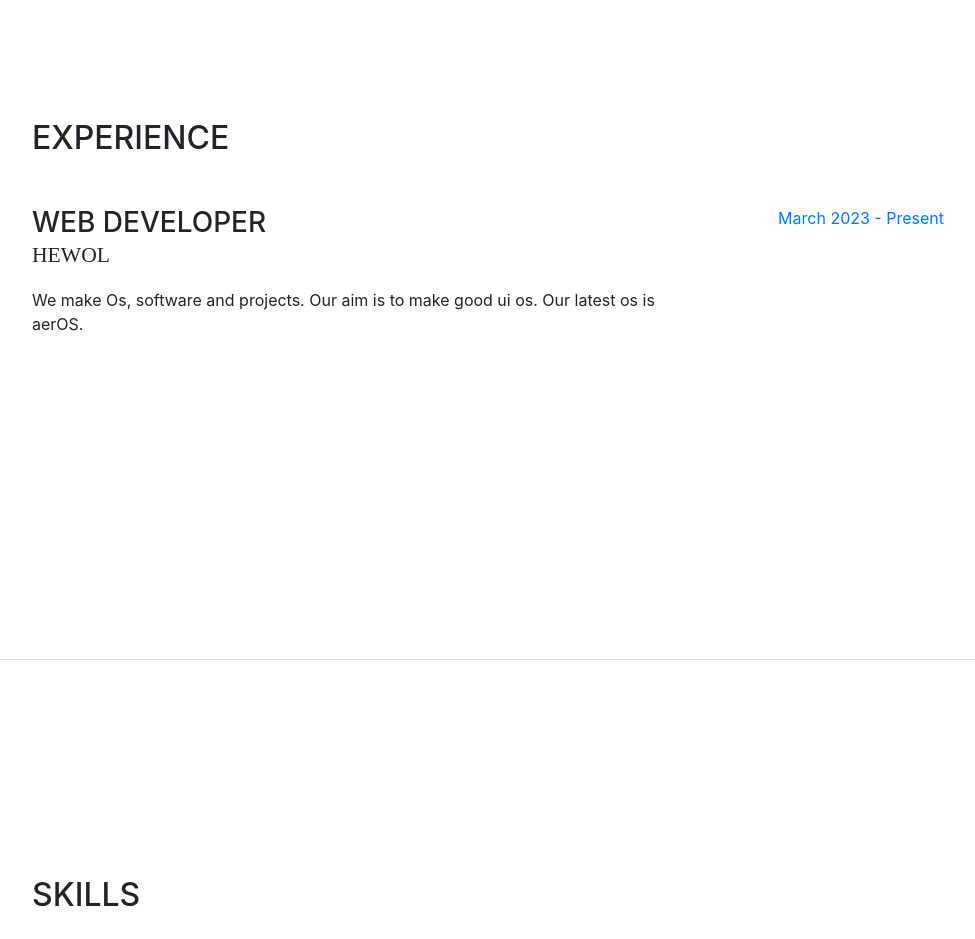
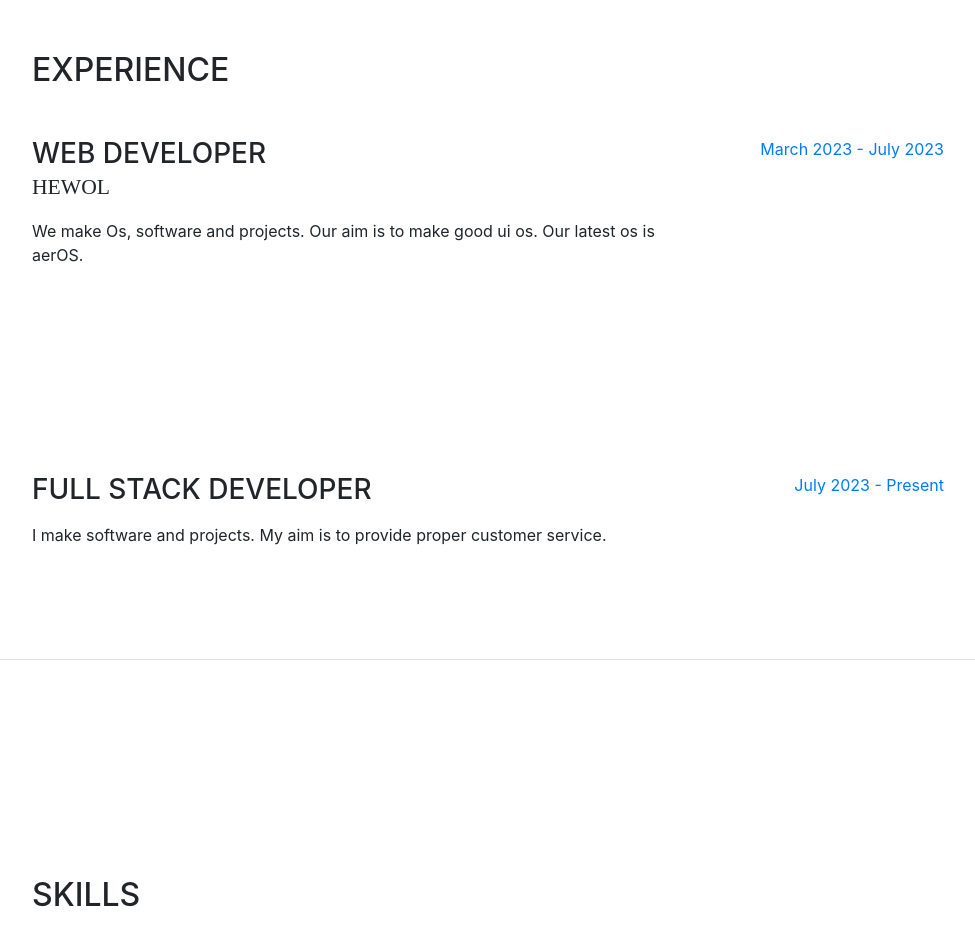
Before and after one commit to theavian/theavian.github.io, a website with bundled scripts: page index.html in a window 1280 px wide. Shown: the part 940-1879 px from the top of the page, without its empty margins (288-1263 px from the left). Built offline with nearby package versions, Linux system fonts and the light colour scheme; a web font is replaced by a local one.

Commit message:
Update index.html

```diff
--- a/index.html
+++ b/index.html
@@ -105,7 +105,19 @@
               <p>We make Os, software and projects. Our aim is to make good ui os. Our latest os is aerOS.</p>
             </div>
             <div class="resume-date text-md-right">
-              <span class="text-primary">March 2023 - Present</span>
+              <span class="text-primary">March 2023 - July 2023</span>
+            </div>
+          </div>
+        </div>
+
+        <div class="resume-item d-flex flex-column flex-md-row mb-5">
+            <div class="resume-content mr-auto">
+              <h3 class="mb-0">Full stack Developer</h3>
+              <div class="subheading mb-3"></div>
+              <p>I make software and projects. My aim is to provide proper customer service.</p>
+            </div>
+            <div class="resume-date text-md-right">
+              <span class="text-primary">July 2023 - Present</span>
             </div>
           </div>
         </div>
```
